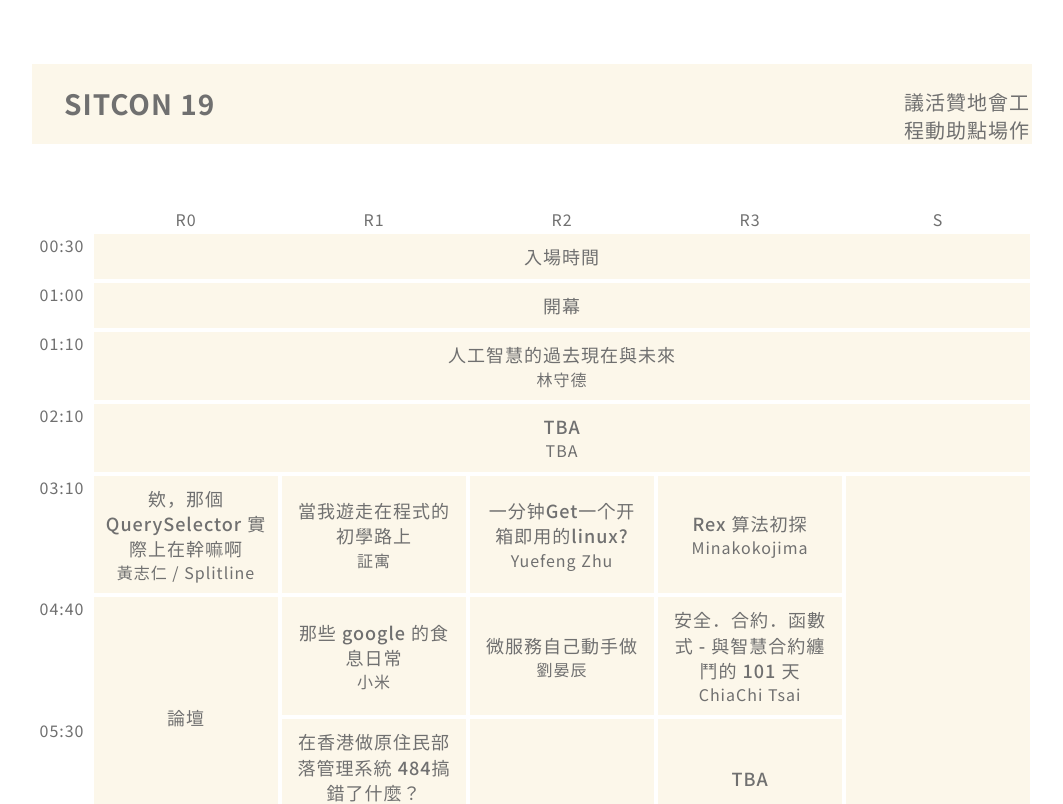
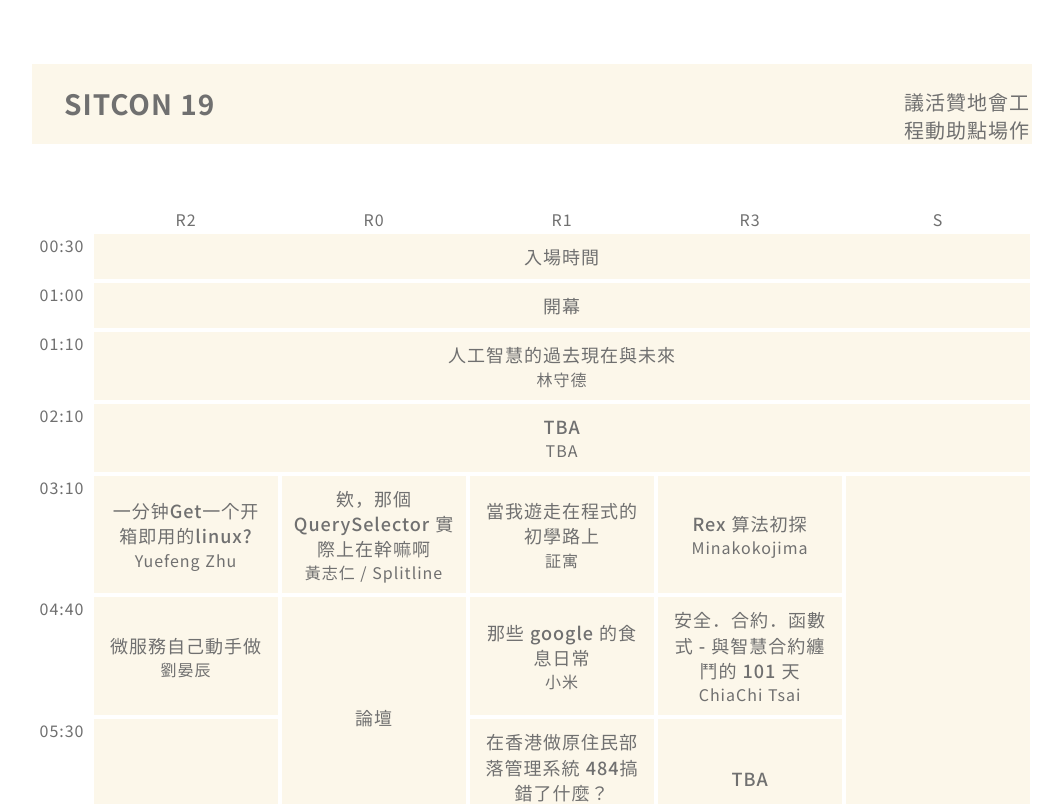
Before and after one commit to sitcon-tw/2019, a Vue app: page /2019/agenda in a window 1280 px wide. Shown: the top 804 px of the page, without its empty margins (108-1171 px from the left). Built offline with nearby package versions, Linux system fonts and the light colour scheme.

Commit message:
Layout: change session table col sort

```diff
--- a/src/assets/scss/_session.scss
+++ b/src/assets/scss/_session.scss
@@ -3,7 +3,7 @@
     margin: auto;
     width: 1200px;
     display: grid;
-    grid-template-columns: [time] 60px [R0] 1fr [R1] 1fr [R2] 1fr [R3] 1fr [S] 1fr [END];
+    grid-template-columns: [time] 60px [R2] 1fr [R0] 1fr [R1] 1fr [R3] 1fr [S] 1fr [END];
 
     @media screen and (max-width: 1500px) {
       width: 100%;
--- a/src/components/SessionTable.vue
+++ b/src/components/SessionTable.vue
@@ -28,7 +28,7 @@
         :key="`session-${index}`"
         :data="session"
         :style="{
-          'grid-column-start': `${session.room}`,
+          'grid-column-start': `${session.broadcast ? 'R2' : session.room}`,
           'grid-column-end': `${session.broadcast ? 'END' : `${rooms[rooms.indexOf(session.room) + 1]}`}`,
           'grid-row-start': `${times.indexOf(formatTime(session.start)) + 2}`,
           'grid-row-end': `${times.indexOf(formatTime(session.end)) + 2}`
@@ -60,7 +60,7 @@ export default {
   },
   data () {
     return {
-      rooms: ['R0', 'R1', 'R2', 'R3', 'S'],
+      rooms: ['R2', 'R0', 'R1', 'R3', 'S'],
       timeLine: [],
       popupData: null
     }
```
